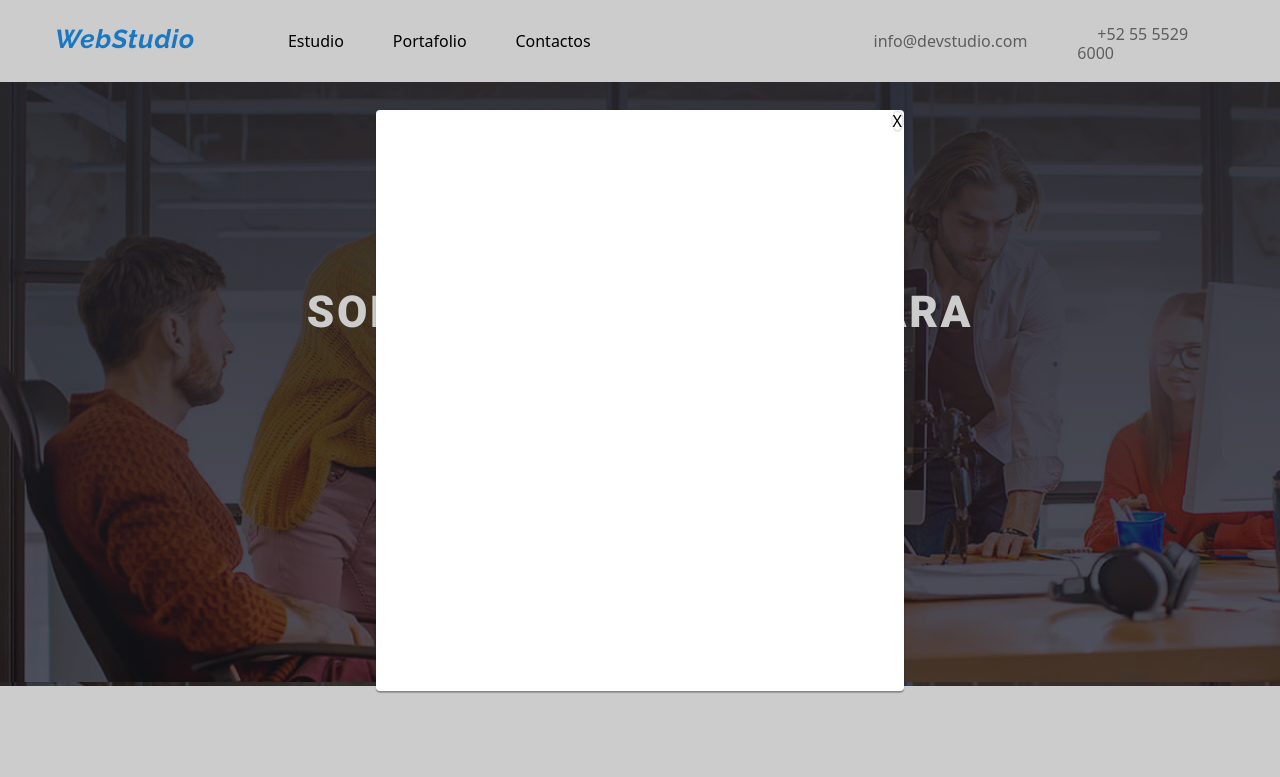
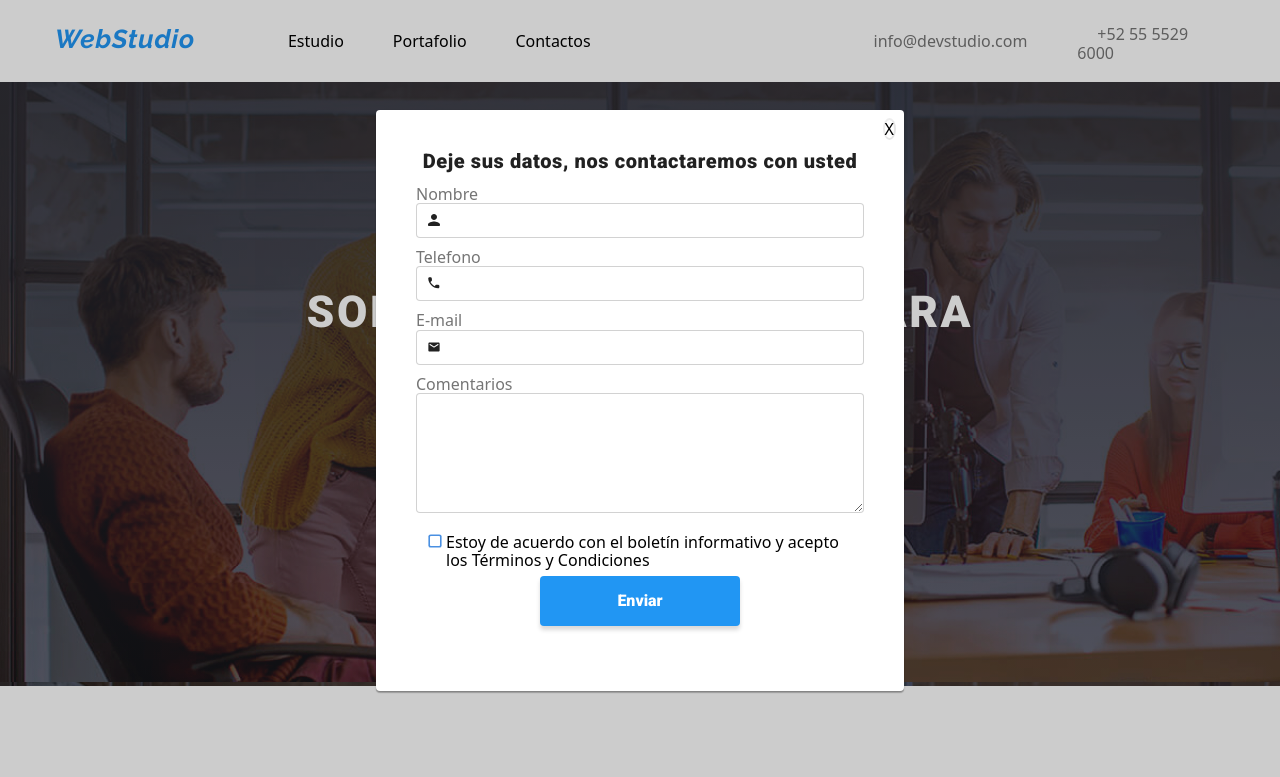
Before and after one commit to V-573/goit-markup-hw-06, a plain HTML site: page index.html in a window 1280 px wide. Both pictures are taken after a click on the button "Solicite nuestro servicio". Shown: the top 777 px of the page. Drawn offline with nearby package versions, Linux system fonts and the light colour scheme.

Commit message:
arreglo popup

```diff
--- a/css/styleportafolio.css
+++ b/css/styleportafolio.css
@@ -9,6 +9,12 @@ margin: 0;
 
 body {
     background-color: #ffffff;
+    font-family: 'Roboto';
+font-style: normal;
+font-weight: 400;
+font-size: 12px;
+line-height: 14px;
+letter-spacing: 0.01em;
   }
 
 
--- a/css/styles.css
+++ b/css/styles.css
@@ -213,7 +213,6 @@ justify-content: center;
 background-color: hsla(0,0%,0%, 0.2);
 position:fixed;
  top:0px;
-/* width:calc(100vw - 15px); */
 width:100vw;
 height: 100vh;
 opacity: 1;
@@ -225,28 +224,143 @@ pointer-events: none;
 opacity:0;
 }
 
+.title-h3{
+  display: block;
+ text-align: center;
+ font-family: 'Roboto';
+font-style: normal;
+font-weight: 700;
+font-size: 20px;
+line-height: 23px;
+text-align: center;
+letter-spacing: 0.03em;
+margin-bottom:12px;
+color: #212121;
 
+}
 .modal-form__input{
   display: block;
+width:100%;
   height: 35px ;
-  padding: 10px;
+  padding-left: 40px;
+
+  border: 1px solid rgba(33, 33, 33, 0.2);
+  border-radius: 4px;
   outline:none;
 }
 
+.modal-form__commit{
+  outline:none;
+  display: block;
+width:100%;
+border: 1px solid rgba(33, 33, 33, 0.2);
+border-radius: 4px;
+height: 120px;
+color:#212121
+
+}
+
+.form-button-submit{
+  outline:none;
+  display: block;
+margin-right: auto;
+margin-left: auto;
+margin-top:6px;
+width:200px;
+height:50px;
+background-color: #2196F3;
+font-family: 'Roboto';
+font-style: normal;
+font-weight: 700;
+font-size: 16px;
+line-height: 30px;
+color: #FFFFFF;
+background: #2196F3;
+box-shadow: 0px 4px 4px rgba(0, 0, 0, 0.15);
+border-radius: 4px;
+border: #2196F3;
+}
+
+
+.modal-form-check{
+margin-top: 20px;;
+position: absolute;
+  clip: rect(0 0 0 0);
+  width: 1px;
+  height: 1px;
+  margin: -1px;
+}
+.check__box {
+  position: absolute;
+  margin-top: 0.2em;
+  margin-left: -1em;
+  width: 0.6em;
+  height: 0.6em;
+  overflow: hidden;
+  border-radius: 0.05em;
+  background-color: white;
+  background-repeat: no-repeat;
+  background-position: 50% 50%;
+  box-shadow: 0 0 0 0.1em #4A90E2;
+}
+
+.modal-form-check:checked + .check__box {
+  background-color: #4A90E2;
+  background-image: url(../images/checkbox.svg);
+}
+
+.form-label{
+  color: #757575;
+}
+.check{
+ display: block;
+padding-left: 30px;
+margin-top: 20px;
+}
+
+.modal-form__input:hover,
+.modal-form__input:focus {
+
+  border: 1px solid #2196F3;
+
+
+}
+.modal-form__input__group{
+margin-bottom: 10px;
+  position:relative;
+
+}
+
+.modal-form-svg{
+position:absolute;
+  width:12px;
+  height:12px;
+  top:11px;
+  left:12px;
+  fill:#212121;
+}
+
+.modal-form__input:hover + .modal-form-svg,
+.modal-form__input:focus + .modal-form-svg
+{
+
+fill:#2196F3;
+
+}
 
 
 .modal{
 
-display: flex;
+/* display: flex;  */
 background-color: #ffffff;
 width:528px;
 height:581px;
 opacity:1;
-/* padding: 40px; */
+padding: 40px;
 transition: transform cubic-bezier(0.4,0,0.2,1) .4s;
 transform: translateY(0);
 justify-content: end;
-align-items: flex-start;
+/* align-items: flex-start; */
 box-shadow: 0px 1px 3px rgba(0, 0, 0, 0.12), 0px 1px 1px rgba(0, 0, 0, 0.14), 0px 2px 1px rgba(0, 0, 0, 0.2);
 border-radius: 4px;
 
@@ -255,6 +369,9 @@ border-radius: 4px;
 
 .positionX{
 
+position: absolute;
+top:8px;
+right:8px;
 background-color: transparent;
 border-radius:50%;
 border-color: rgba(0, 0, 0, 0.1);
--- a/index.html
+++ b/index.html
@@ -53,46 +53,66 @@
     <main >
 
       <section class="backdrop is-hidden" data-modal> <!---->
-          <form  action="" class="modal">
+
+
+
+
+ <div class="modal">
+
               <button class="positionX" data-modal-close type="button">X</button>
 
-            <!-- <label  for="name">Name
+              <h3 class="title-h3">Deje sus datos, nos contactaremos con usted</h3>
+<form action="">
+
+  <label class="form-label" for="input_name">Nombre</label>
+  <div class="modal-form__input__group">
                 <input class="modal-form__input"
-              id="name"
+                name="name"
+                id="input_name"
                 type="text"
                 autofocus
                 >
+               <svg class="modal-form-svg">
+                <use href="./images/sprite.svg#icon-user">
+
+                </use>
+               </svg>
+
+  </div>
+              <label class="form-label" for="input-phone"> Telefono  </label>
+              <div class="modal-form__input__group">
+                  <input class="modal-form__input" id="input-phone" type="tel">
+                    <svg class="modal-form-svg">
+                      <use href="./images/sprite.svg#icon-phone"></use>
+                    </svg>
+              </div>
+
+              <label class="form-label" for="input-email">E-mail </label>
+                <div class="modal-form__input__group">
+                  <input class="modal-form__input" id="input-email" type="email">
+                  <svg class="modal-form-svg">
+                    <use href="./images/sprite.svg#icon-email"></use>
+                  </svg>
+                </div>
+
+              <label class="form-label" for="">Comentarios
+              <textarea  class="modal-form__commit " name="" rows="" cols=""
+               placeholder="Introduzca el texto.">
+              </textarea></label>
+
+
+              <label class="form-labe check">
+                <input class="modal-form-check"  type="checkbox">
+                <span class="check__box"></span>
+                Estoy de acuerdo con el boletín informativo y acepto los Términos y Condiciones
               </label>
 
-            <label  for="name"> Telefono
-              <input class="modal-form__input" id="name" type="tel"
-              >
-            </label>
 
-            <label  for="name">E-mail
-              <input class="modal-form__input" id="name" type="email"
-              >
-            </label>
-
-            <label  for="name">Comentarios
-             <textarea  class="modal-form__input"
-              name="" id="" cols="30" rows="10"
-              placeholder="Introduzca el texto.">
-
-
-             </textarea>
-
-            </label>
-
-            <label  for="name">
-              <input class="modal-form__input" id="name" type="checkbox"
-              >Estoy de acuerdo con el boletín informativo y acepto los Términos y Condiciones
-            </label>
- -->
-
-
+<button class="form-button-submit" type="submit">Enviar</button>
 
             </form>
+
+            </div>
       </section>
 
 
```
Also changed, not shown: images/checkbox.svg (added), images/email.svg (added), images/phone.svg (added), images/sprite.svg (added), images/user.svg (added). Lines whose indentation alone changed are shown as unchanged.
